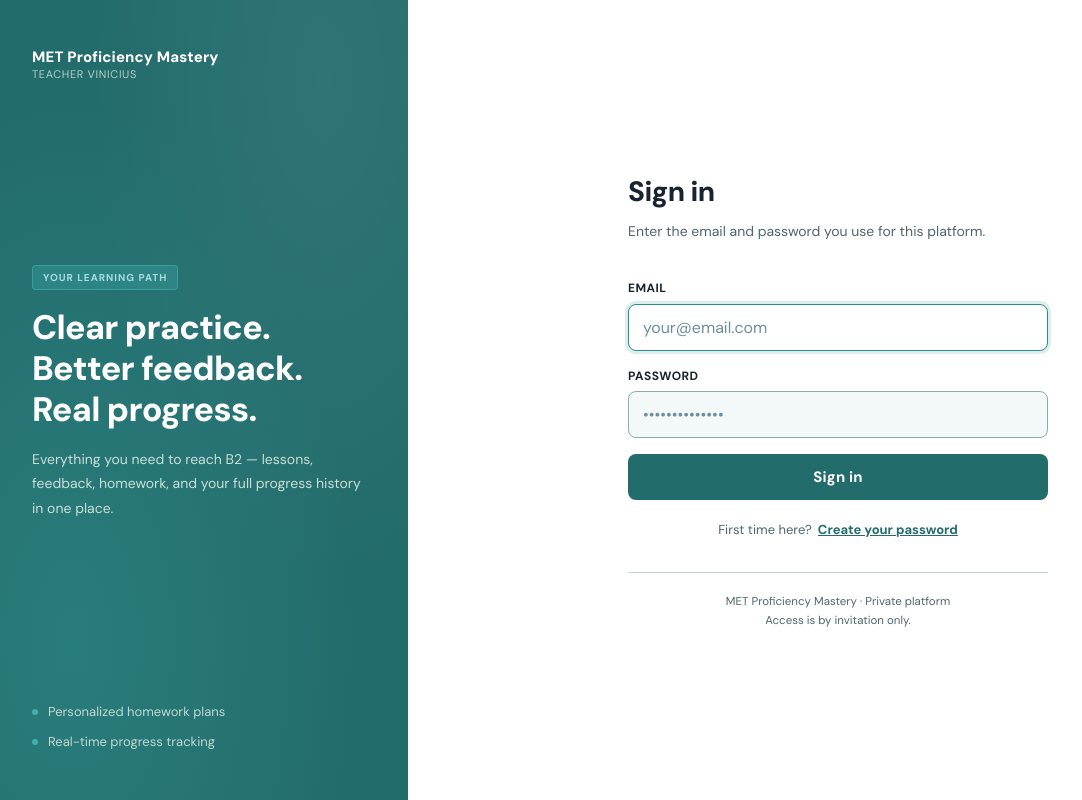
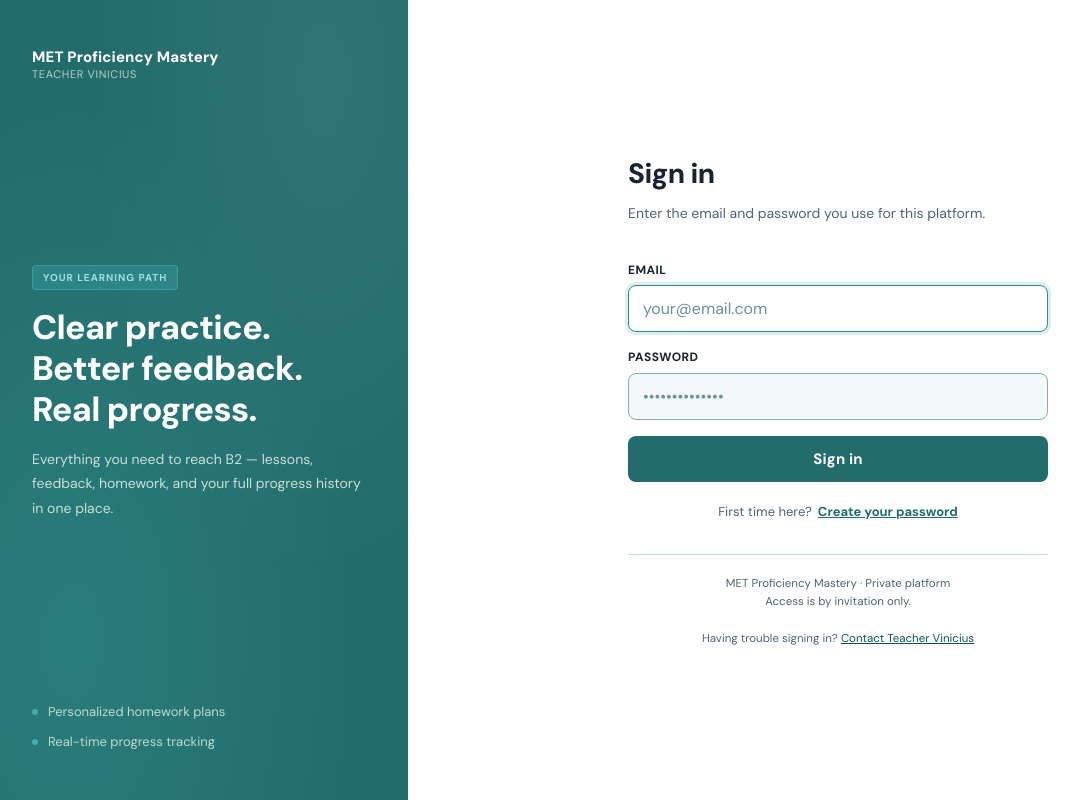
Before and after one commit to vvieira010-pixel/vv-method-platform, a React (Vite) app: page / in a window 1280 px wide. Shown: the whole page, without its empty margins (12-1094 px from the left). Built offline with nearby package versions, Linux system fonts and the light colour scheme.

Commit message:
fix(login): add contact teacher link for login issues

```diff
--- a/src/pages/login.jsx
+++ b/src/pages/login.jsx
@@ -308,7 +308,11 @@ export default function LoginScreen() {
 
           <div className="lp-footer">
             MET Proficiency Mastery · Private platform<br />
-            Access is by invitation only.
+            Access is by invitation only.<br /><br />
+            Having trouble signing in?{' '}
+            <a href="mailto:vvieira010x@gmail.com" style={{ color: 'var(--accent-text)', textDecoration: 'underline' }}>
+              Contact Teacher Vinicius
+            </a>
           </div>
 
         </div>
```
